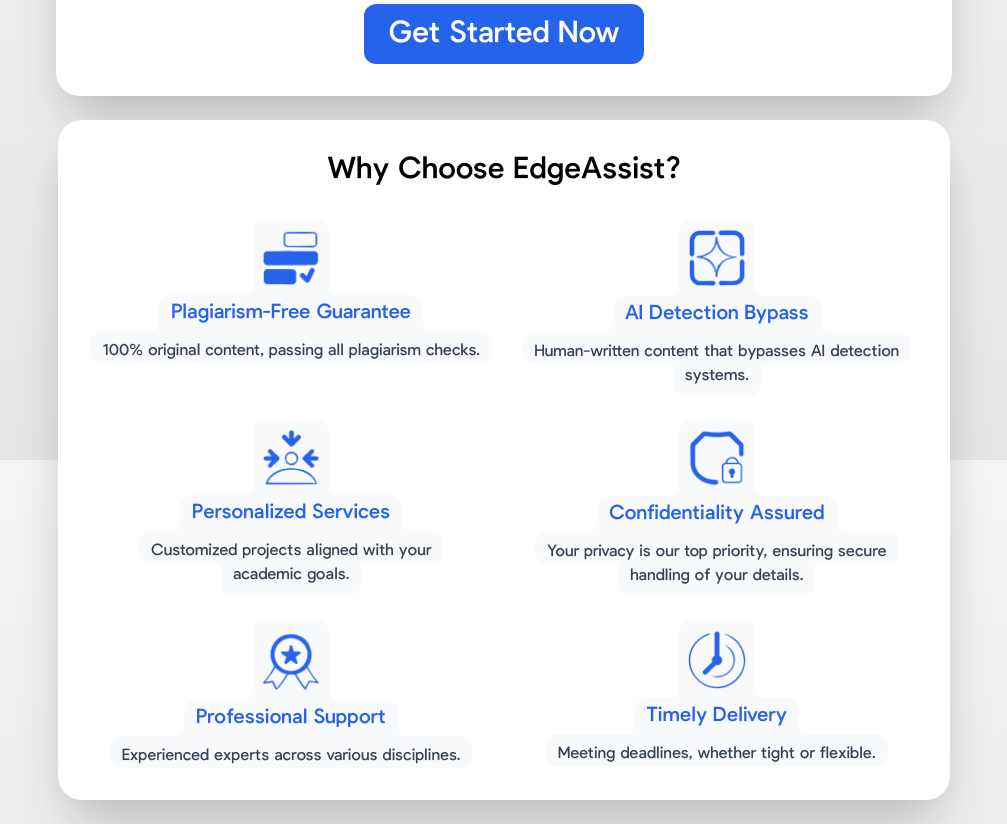
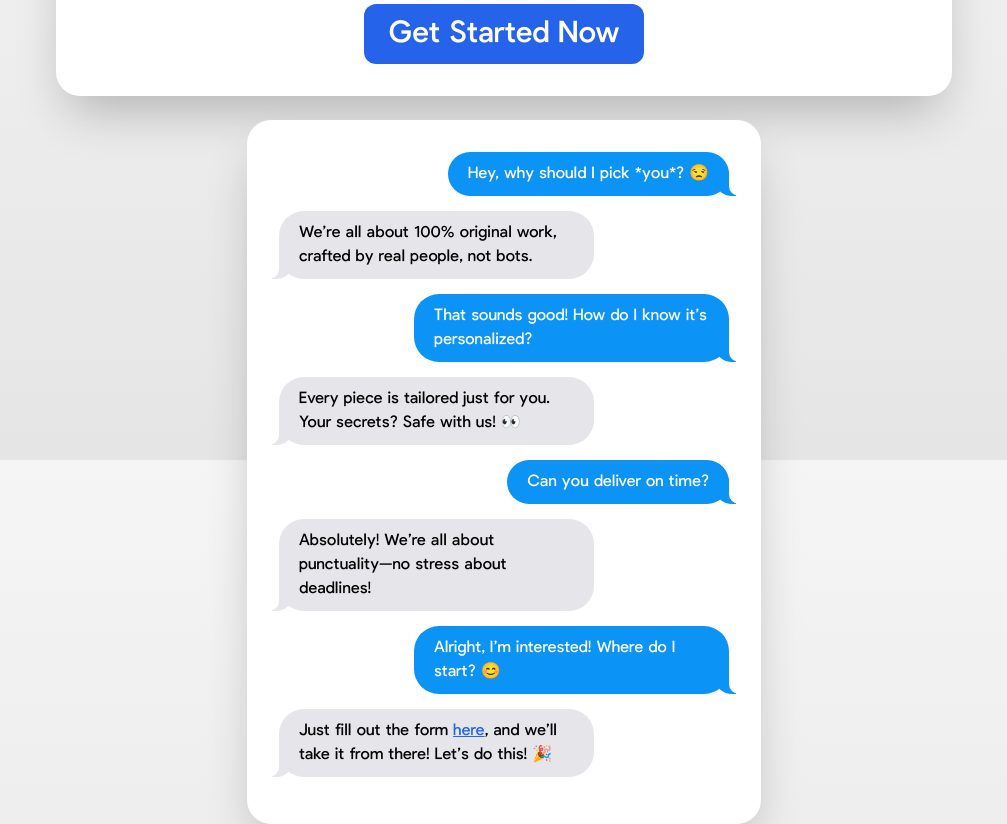
Before and after one commit to midqc/edgeassist-v2, a Next.js app: page / in a window 1280 px wide. Shown: the part 340-1164 px from the top of the page, without its empty margins (136-1143 px from the left). Built offline with nearby package versions, Linux system fonts and the light colour scheme.

Commit message:
introduced chat bubbles

```diff
--- a/app/page.tsx
+++ b/app/page.tsx
@@ -2,12 +2,14 @@
 import WhatWeDo from "../components/WhatWeDo";
 import FAQ from "../components/FAQ";
 import Footer from "../components/Footer";
+import Messages from "@/components/Messages";
 
 export default function Home() {
   return (
     <div className="flex flex-col items-center justify-center min-h-screen gap-6 my-6">
       <HeroSection />
-      <WhatWeDo />
+      <Messages />
+      {/* <WhatWeDo /> */}
       <FAQ />
       <Footer />
     </div>
--- a/app/privacy-policy/page.tsx
+++ b/app/privacy-policy/page.tsx
@@ -3,7 +3,7 @@
 export default function PrivacyPolicy() {
   return (
     <div className="flex flex-col items-center justify-center min-h-screen bg-gradient-to-b from-neutral-100 to-neutral-200">
-      <main className="flex flex-col max-w-4xl w-full mx-auto rounded-3xl shadow-2xl bg-white p-8 my-8">
+      <main className="flex flex-col max-w-2xl w-full mx-auto rounded-3xl shadow-2xl bg-white p-8 my-8">
         <h1 className="text-4xl font-medium mb-6 text-blue-600">
           EdgeAssist Privacy Policy
         </h1>
--- a/app/service-agreement/page.tsx
+++ b/app/service-agreement/page.tsx
@@ -3,7 +3,7 @@
 export default function ServiceAgreement() {
   return (
     <div className="min-h-screen bg-gradient-to-b from-neutral-100 to-neutral-200 py-6 flex flex-col items-center justify-center">
-      <main className="max-w-4xl mx-auto rounded-3xl shadow-2xl bg-white p-8">
+      <main className="max-w-2xl mx-auto rounded-3xl shadow-2xl bg-white p-8">
         <h1 className="text-3xl font-medium mb-6 text-blue-600">
           EdgeAssist Service Agreement
         </h1>
--- a/app/terms-and-conditions/page.tsx
+++ b/app/terms-and-conditions/page.tsx
@@ -3,7 +3,7 @@
 export default function TermsAndConditions() {
   return (
     <div className="min-h-screen bg-gradient-to-b from-neutral-100 to-neutral-200 py-6 flex flex-col items-center justify-center">
-      <main className="max-w-4xl mx-auto rounded-3xl shadow-2xl bg-white p-8">
+      <main className="max-w-2xl mx-auto rounded-3xl shadow-2xl bg-white p-8">
         <h1 className="text-3xl font-medium mb-6 text-blue-600">
           EdgeAssist Terms and Conditions
         </h1>
--- a/components/FAQ.tsx
+++ b/components/FAQ.tsx
@@ -119,7 +119,7 @@
   };
 
   return (
-    <section className="flex flex-col max-w-4xl w-full mx-auto rounded-3xl shadow-2xl bg-white p-8">
+    <section className="flex flex-col max-w-3xl w-full mx-auto rounded-3xl shadow-2xl bg-white p-8">
       <h2 className="text-3xl font-medium mb-6 text-center">
         Frequently Asked Questions
       </h2>
--- a/components/Footer.tsx
+++ b/components/Footer.tsx
@@ -2,7 +2,7 @@
 
 export default function Footer() {
   return (
-    <footer className="flex flex-col max-w-4xl w-full mx-auto rounded-3xl shadow-2xl bg-white p-8 mb-6">
+    <footer className="flex flex-col max-w-2xl w-full mx-auto rounded-3xl shadow-2xl bg-white p-8 mb-6">
       <div className="grid grid-cols-1 md:grid-cols-2 gap-8">
         <div>
           <h3 className="text-xl font-medium mb-4">Contact Information</h3>
--- /dev/null
+++ b/components/Messages.tsx
@@ -0,0 +1,109 @@
+"use client";
+
+import { motion, AnimatePresence, useInView } from "framer-motion";
+import { useRef } from "react";
+import cn from "classnames";
+import styles from "./messages.module.scss";
+
+const messages = [
+  { text: "Hey, why should I pick *you*? 😒", sent: true },
+  {
+    text: "We’re all about 100% original work, crafted by real people, not bots.",
+  },
+  { text: "That sounds good! How do I know it’s personalized?", sent: true },
+  {
+    text: "Every piece is tailored just for you. Your secrets? Safe with us! 👀",
+  },
+  { text: "Can you deliver on time?", sent: true },
+  {
+    text: "Absolutely! We’re all about punctuality—no stress about deadlines!",
+  },
+  { text: "Alright, I’m interested! Where do I start? 😊", sent: true },
+  {
+    text: (
+      <span>
+        Just fill out the form{" "}
+        <a
+          href="https://forms.gle/oYUzB4PSu7YKFB8q7"
+          target="_blank"
+          rel="noopener noreferrer"
+          className="text-blue-600 underline"
+        >
+          here
+        </a>
+        , and we’ll take it from there! Let’s do this! 🎉
+      </span>
+    ),
+  },
+];
+
+const transition = {
+  type: "spring",
+  stiffness: 50, // Reduced stiffness for a smoother effect
+  mass: 0.5, // Reduced mass for quicker initial movement
+  damping: 15, // Increased damping for a softer ending
+};
+
+const variants = {
+  initial: {
+    opacity: 0,
+    y: 50, // Start lower on the Y-axis
+  },
+  enter: (i) => ({
+    opacity: 1,
+    y: 0, // Move to original position
+    transition: {
+      ...transition,
+      delay: i * 0.1,
+      ease: [0.215, 0.61, 0.355, 1], // Ease-out cubic function for smooth deceleration
+    },
+  }),
+};
+
+const MessageItem = ({ text, sent, i, noTail }) => {
+  const ref = useRef(null);
+  const isInView = useInView(ref, { once: true, amount: 0.5 });
+
+  return (
+    <motion.li
+      ref={ref}
+      className={cn(
+        styles.shared,
+        sent ? styles.sent : styles.received,
+        noTail && styles.noTail
+      )}
+      initial="initial"
+      animate={isInView ? "enter" : "initial"}
+      custom={i}
+      variants={variants}
+      layout
+    >
+      {text}
+    </motion.li>
+  );
+};
+
+const Messages = (): JSX.Element => (
+  <section className=" mx-auto rounded-3xl shadow-2xl bg-white p-8">
+    <AnimatePresence>
+      <ol className={styles.list}>
+        {messages.map(({ text, sent }, i) => {
+          const isLast = i === messages.length - 1;
+          const noTail = !isLast && messages[i + 1]?.sent === sent;
+
+          return (
+            <MessageItem
+              key={typeof text === "string" ? text : i}
+              text={text}
+              sent={sent}
+              i={i}
+              noTail={noTail}
+            />
+          );
+        })}
+      </ol>
+    </AnimatePresence>
+  </section>
+);
+
+export default Messages;
--- a/components/WhatWeDo.tsx
+++ b/components/WhatWeDo.tsx
@@ -4,38 +4,33 @@
   const features = [
     {
       title: "Plagiarism-Free Guarantee",
-      description: ["100% original content, passing all plagiarism checks."],
+      description: "100% original content, passing all plagiarism checks.",
       image: "/images/plagiarism.png",
     },
     {
       title: "AI Detection Bypass",
-      description: [
-        "Human-written content that bypasses AI detection",
-        "systems.",
-      ],
+      description: "Human-written content that bypasses AI detection systems.",
       image: "/images/ai-bypass.png",
     },
     {
       title: "Personalized Services",
-      description: ["Customized projects aligned with your", "academic goals."],
+      description: "Customized projects aligned with your academic goals.",
       image: "/images/personalized.png",
     },
     {
       title: "Confidentiality Assured",
-      description: [
-        "Your privacy is our top priority, ensuring secure",
-        "handling of your details.",
-      ],
+      description:
+        "Your privacy is our top priority, ensuring secure handling of your details.",
       image: "/images/confidentiality.png",
     },
     {
-      title: "Professional Support",
-      description: ["Experienced experts across various disciplines."],
+      title: "Expert Team",
+      description: "Experienced professionals across various disciplines.",
       image: "/images/expert-team.png",
     },
     {
       title: "Timely Delivery",
-      description: ["Meeting deadlines, whether tight or flexible."],
+      description: "Meeting deadlines, whether tight or flexible.",
       image: "/images/timely-delivery.png",
     },
   ];
@@ -48,45 +43,21 @@
 
       <div className="grid grid-cols-1 md:grid-cols-2 gap-6">
         {features.map((feature, index) => (
-          <div key={index} className="flex flex-col items-center">
-            <div className="flex items-end">
-              <div className="w-6 h-6 bg-gray-50 relative">
-                <div className="absolute right-0 bottom-0 w-6 h-6 bg-white rounded-br-lg"></div>
-              </div>
-              <div className="bg-gray-50 p-2 rounded-t-xl">
+          <div
+            key={index}
+            className="bg-gray-50 p-6 rounded-xl flex flex-col justify-between items-center"
+          >
             <Image
               src={feature.image}
               alt={`${feature.title} icon`}
               width={60}
               height={60}
-                  className="object-contain"
+              className="mb-4 object-contain"
             />
-              </div>
-              <div className="w-6 h-6 bg-gray-50 relative">
-                <div className="absolute left-0 bottom-0 w-6 h-6 bg-white rounded-bl-lg"></div>
-              </div>
-            </div>
-            <div className="flex items-end">
-              <div className="w-6 h-6 bg-gray-50 relative">
-                <div className="absolute right-0 bottom-0 w-6 h-6 bg-white rounded-br-lg"></div>
-              </div>
-              <h3 className="text-xl font-medium text-blue-600 text-center bg-gray-50 px-3 py-1 rounded-tl-xl rounded-tr-xl">
+            <h3 className="text-xl font-medium mb-2 text-blue-600 text-center">
               {feature.title}
             </h3>
-              <div className="w-6 h-6 bg-gray-50 relative">
-                <div className="absolute left-0 bottom-0 w-6 h-6 bg-white rounded-bl-lg"></div>
-              </div>
-            </div>
-            <div className="flex flex-col items-center">
-              <p className="text-md text-gray-700 text-center bg-gray-50 px-3 pt-2 pb-0 rounded-xl">
-                {feature.description[0]}
-              </p>
-              {feature.description[1] && (
-                <p className="text-md text-gray-700 text-center bg-gray-50 px-3 pt-0 pb-2 rounded-b-xl">
-                  {feature.description[1]}
-                </p>
-              )}
-            </div>
+            <p className="text-gray-700 text-center">{feature.description}</p>
           </div>
         ))}
       </div>
--- /dev/null
+++ b/components/messages.module.scss
@@ -0,0 +1,105 @@
+$list: (
+  --sentColor: #0b93f6,
+  --receiveColor: #e5e5ea,
+  --bg: #fff
+);
+
+.list {
+  @each $property, $value in $list {
+    #{$property}: $value;
+  }
+
+  display: flex;
+  flex-direction: column;
+  max-width: 450px; // You can adjust this width if needed
+  margin: 0 auto;
+  padding: 0;
+  list-style: none;
+}
+
+[data-theme='dark'] {
+  .list {
+    --bg: #161515;
+  }
+}
+
+.shared {
+  position: relative;
+  max-width: 70%; // Adjusted for more space (previously was 255px)
+  margin-bottom: 15px;
+  padding: 10px 20px; // Increased padding for more space inside the bubbles
+  line-height: 1.5; // Adjusted line height for better readability
+  word-wrap: break-word;
+  border-radius: 25px;
+
+  &:before {
+    width: 20px;
+  }
+
+  &:after {
+    width: 26px;
+    background-color: var(--bg);
+  }
+
+  &:before,
+  &:after {
+    position: absolute;
+    bottom: 0;
+    height: 25px;
+    content: '';
+  }
+}
+
+.sent {
+  align-self: flex-end;
+  color: white;
+  background: var(--sentColor);
+
+  &:before {
+    right: -7px;
+    background-color: var(--sentColor);
+    border-bottom-left-radius: 16px 14px;
+  }
+
+  &:after {
+    right: -26px;
+    border-bottom-left-radius: 10px;
+  }
+}
+
+.received {
+  align-self: flex-start;
+  color: black;
+  background: var(--receiveColor);
+
+  &:before {
+    left: -7px;
+    background-color: var(--receiveColor);
+    border-bottom-right-radius: 16px 14px;
+  }
+
+  &:after {
+    left: -26px;
+    border-bottom-right-radius: 10px;
+  }
+}
+
+.noTail {
+  margin-bottom: 2px;
+  border-radius: 9999px; // Fully rounded corners
+  padding: 0 16px; // Remove vertical padding, keep horizontal padding
+  height: 32px; // Set a fixed height for single-line messages
+  display: flex;
+  align-items: center; // Vertically center the content
+
+  &:before,
+  &:after {
+    display: none; // Hide tail elements completely
+  }
+}
+
+// Adjust the font size and line height for text inside noTail messages
+.noTail span {
+  font-size: 16px; // Adjust this value as needed
+  line-height: 1; // Remove any additional line height
+}
--- a/package.json
+++ b/package.json
@@ -13,6 +13,7 @@
     "@types/react": "18.2.48",
     "@types/react-dom": "18.2.18",
     "autoprefixer": "10.4.17",
+    "classnames": "^2.5.1",
     "eslint": "8.56.0",
     "eslint-config-next": "14.1.0",
     "framer-motion": "^10.18.0",
@@ -20,6 +21,7 @@
     "postcss": "8.4.33",
     "react": "18.2.0",
     "react-dom": "18.2.0",
+    "sass": "^1.79.5",
     "tailwindcss": "3.4.1",
     "typescript": "5.3.3"
   }
```
Also changed, not shown: 1 other file (tests, documents, lock files or other folders). Lines whose indentation alone changed are shown as unchanged.
